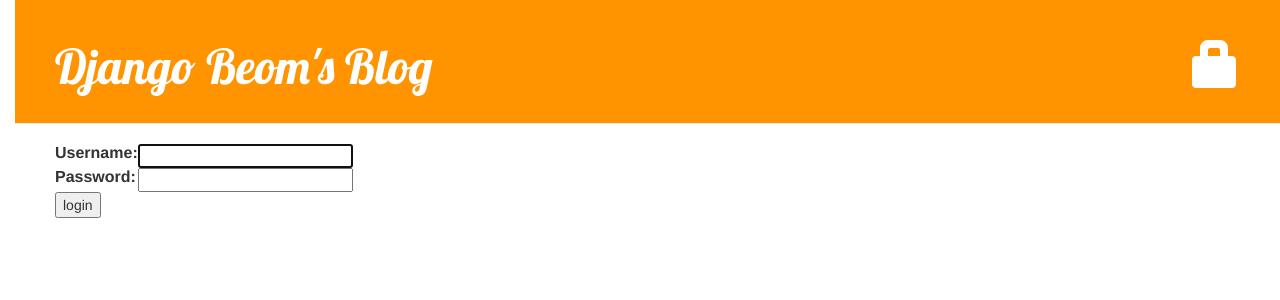
After one commit to beommaker/django-beoms-blog, a Django app: page /accounts/login/ in a window 1280 px wide. The commit adds this page. Shown: the top 300 px of the page. Run offline with Django 3.2, Linux system fonts and the light colour scheme; some libraries are stand-ins or nearby versions.

Commit message:
feat(blog): add-login-and-logout
https://app.asana.com/0/513674312489999/535701242313578

```diff
--- a/blog/templates/blog/base.html
+++ b/blog/templates/blog/base.html
@@ -12,14 +12,21 @@
         <div class="page-header">
             <h1>
                 {% if user.is_authenticated %}
+                    <a href="{% url 'post_new' %}" class="top-menu">
+                        <span class="glyphicon glyphicon-plus"></span>
+                    </a>
                     <a href="{% url 'post_draft_list' %}" class="top-menu">
                         <span class="glyphicon glyphicon-edit"></span>
                     </a>
-                    <a href="{% url 'post_new' %}" class="top-menu">
-                        <span class="glyphicon glyphicon-plus"></span>
+                    <p class="top-menu">Hello {{ user.username }}
+                        <small>(<a href="{% url 'logout' %}">Log out</a>)</small>
+                    </p>
+                {% else %}
+                    <a href="{% url 'login' %}" class="top-menu">
+                        <span class="glyphicon glyphicon-lock"></span>
                     </a>
+                {% endif %}
                     <a href="">Django Beom's Blog</a>
-                {% endif %}
             </h1>
         </div>
         <div class="content container">
--- a/blog/templates/blog/post_detail.html
+++ b/blog/templates/blog/post_detail.html
@@ -6,10 +6,15 @@
             <div class="date">
                 {{ post.published_date }}
             </div>
+        {% else %}
+            <a class="btn btn-default" href="{% url 'post_publish' pk=post.pk %}">Publish</a>
         {% endif %}
         {% if user.is_authenticated %}
             <a class="btn btn-default" href="{% url 'post_edit' pk=post.pk %}">
                 <span class="glyphicon glyphicon-pencil"></span>
+            </a>
+            <a class="btn btn-default" href="{% url 'post_remove' pk=post.pk %}">
+                <span class="glyphicon glyphicon-remove"></span>
             </a>
             <h1>{{ post.title }}</h1>
             <p>{{ post.text|linebreaksbr }}</p>
--- /dev/null
+++ b/blog/templates/registration/login.html
@@ -0,0 +1,24 @@
+{% extends "blog/base.html" %}
+
+{% block content %}
+    {% if form.errors %}
+        <p>Your username and password didn't match. Please try again.</p>
+    {% endif %}
+
+    <form method="post" action="{% url 'login' %}">
+    {% csrf_token %}
+        <table>
+            <tr>
+                <td>{{ form.username.label_tag }}</td>
+                <td>{{ form.username }}</td>
+            </tr>
+            <tr>
+                <td>{{ form.password.label_tag }}</td>
+                <td>{{ form.password }}</td>
+            </tr>
+        </table>
+
+        <input type="submit" value="login" />
+        <input type="hidden" name="next" value="{{ next }}" />
+    </form>
+{% endblock %}
--- a/blog/urls.py
+++ b/blog/urls.py
@@ -8,4 +8,6 @@ urlpatterns = [
     url(r'^post/new/$', views.post_new, name='post_new'),
     url(r'^post/(?P<pk>\d+)/edit/$', views.post_edit, name='post_edit'),
     url(r'^drafts/$', views.post_draft_list, name='post_draft_list'),
+    url(r'^post/(?P<pk>\d+)/publish/$', views.post_publish, name='post_publish'),
+    url(r'^post/(?P<pk>\d+)/remove/$', views.post_remove, name='post_remove'),
 ]
--- a/mysite/settings.py
+++ b/mysite/settings.py
@@ -120,3 +120,5 @@ USE_TZ = True
 
 STATIC_URL = '/static/'
 STATIC_ROOT = os.path.join(BASE_DIR, 'static')
+
+LOGIN_REDIRECT_URL = '/'
--- a/mysite/urls.py
+++ b/mysite/urls.py
@@ -15,9 +15,12 @@ Including another URLconf
 """
 from django.conf.urls import url, include
 from django.contrib import admin
+from django.contrib.auth import views
 
 
 urlpatterns = [
     url(r'^admin/', admin.site.urls),
+    url(r'^accounts/login/$', views.login, name='login'),
+    url(r'^accounts/logout/$', views.logout, name='logout', kwargs={'next_page': '/'}),
     url(r'', include('blog.urls')),
 ]
```
Also changed, not shown: blog/models.py (+16 -0 lines), blog/views.py (+23 -0 lines), blog/migrations/0002_comment.py (added), db.sqlite3.
